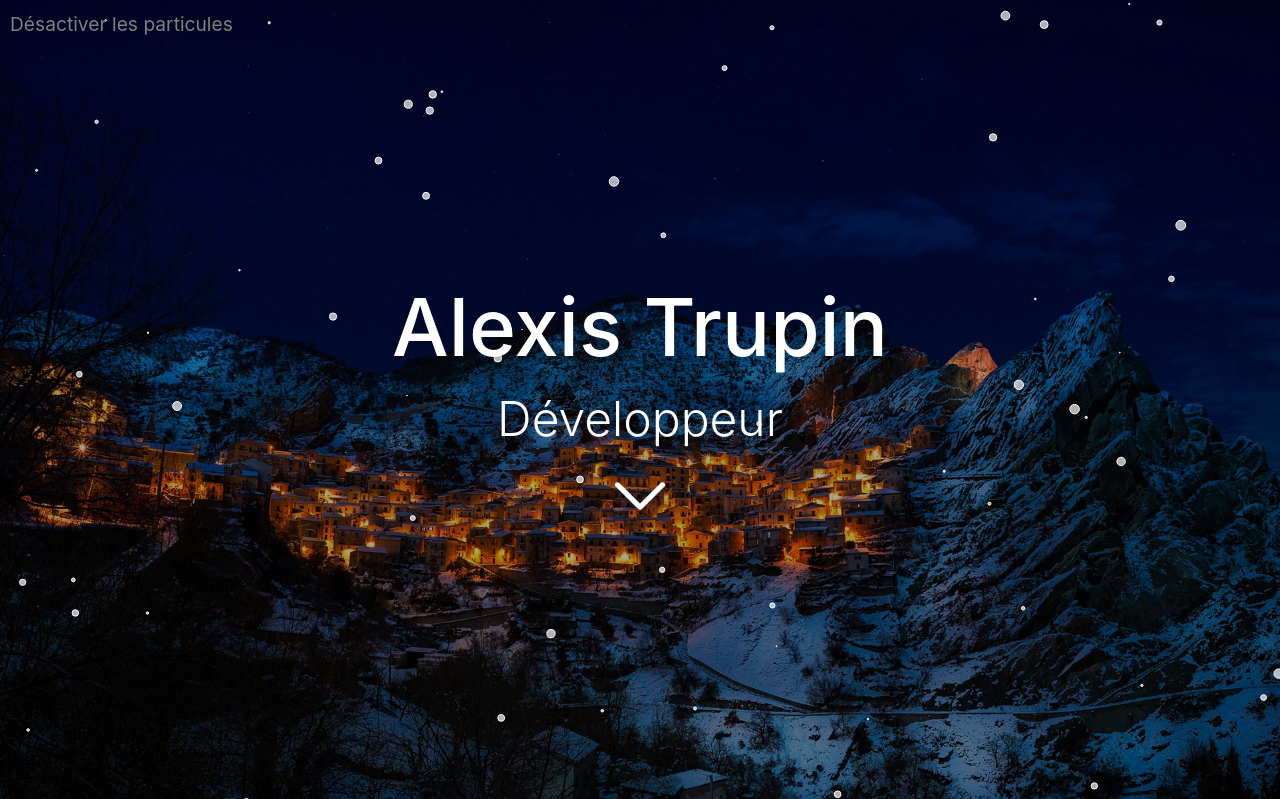
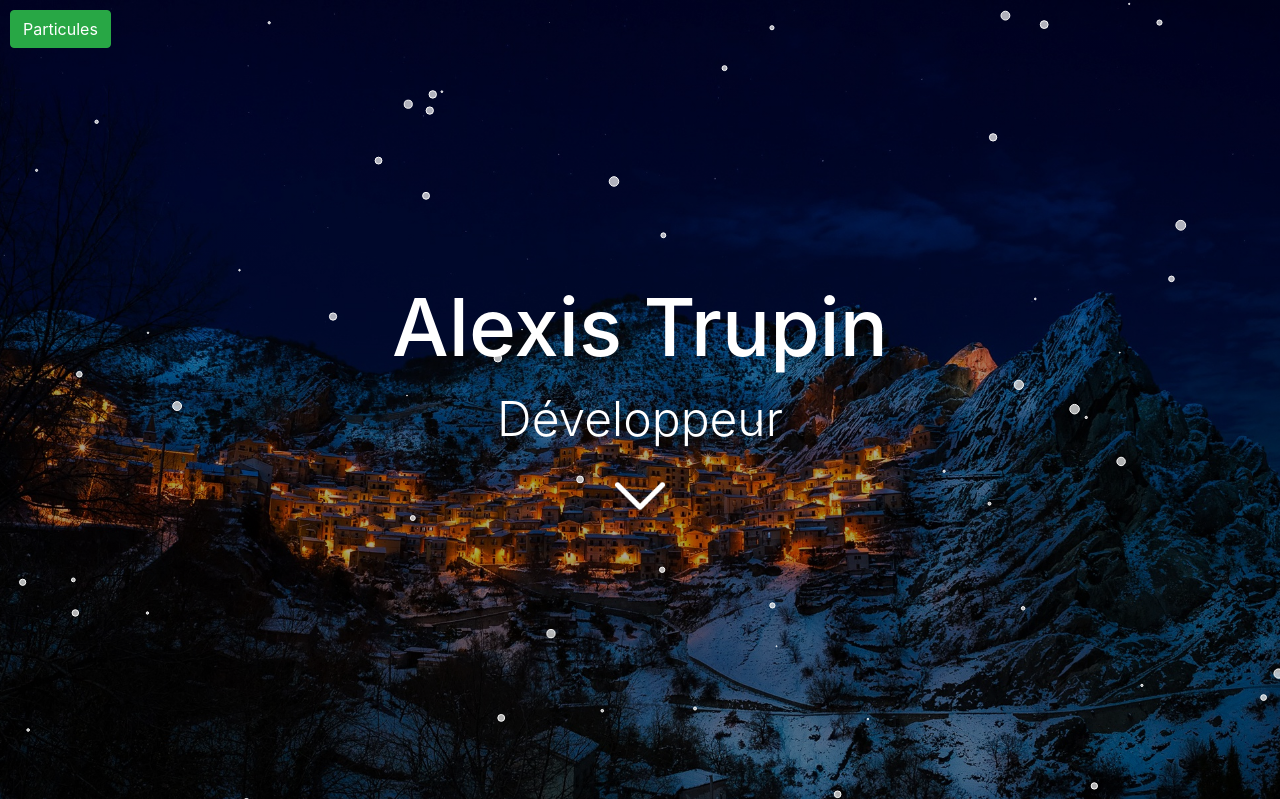
Before and after one commit to HydroSnow/trupin.dev, a PHP site: page / in a window 1280 px wide. Shown: the top 799 px of the page. Run offline with PHP 8.4, Linux system fonts and the light colour scheme; some libraries are stand-ins or nearby versions.

Commit message:
replacing particle disabling links by buttons

```diff
--- a/index.php
+++ b/index.php
@@ -211,7 +211,7 @@
 <body>
 	<p id="particles-switch">
 		<?php if ($particles) { ?>
-			<a id="disable-particles" href="#">Désactiver les particules</a>
+			<button id="disable-particles" type="button" class="btn btn-success">Particules</button>
 			<script>
 				document.getElementById("disable-particles").onclick = function() {
 					document.cookie = "particles=0";
@@ -220,7 +220,7 @@
 				}
 			</script>
 		<?php } else { ?>
-			<a id="enable-particles" href="#">Activer les particules</a>
+			<button id="enable-particles" type="button" class="btn btn-danger">Particules</button>
 			<script>
 				document.getElementById("enable-particles").onclick = function() {
 					document.cookie = "particles=1";
```
